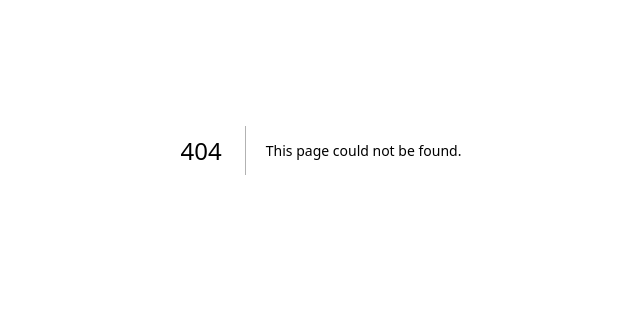
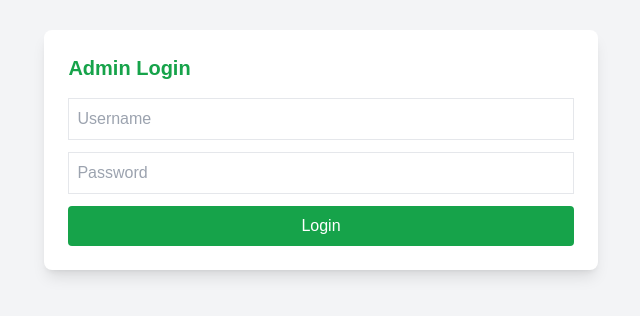
Before and after one commit to afnImadurrosyad/pemiket-app, a Next.js app: page /admin-login in a window 1280 px wide. Before the commit this address had no page. Shown: the part 250-566 px from the top of the page, without its empty margins (319-959 px from the left). Built offline with nearby package versions, Linux system fonts and the light colour scheme.

Commit message:
admin login - enkripsi password

```diff
--- a/package.json
+++ b/package.json
@@ -10,6 +10,7 @@
   },
   "dependencies": {
     "@supabase/supabase-js": "^2.48.1",
+    "bcryptjs": "^3.0.2",
     "lucide-react": "^0.475.0",
     "next": "15.1.7",
     "react": "^19.0.0",
--- /dev/null
+++ b/pages/admin-login.jsx
@@ -0,0 +1,68 @@
+import { useState } from 'react';
+import { useRouter } from 'next/router';
+import supabase from '../lib/supabase';
+import bcrypt from 'bcryptjs';
+import toast from 'react-hot-toast';
+
+export default function AdminLogin() {
+  const [username, setUsername] = useState('');
+  const [password, setPassword] = useState('');
+  const router = useRouter();
+
+  async function handleLogin(e) {
+    e.preventDefault();
+
+    const { data: admin, error } = await supabase
+      .from('admin_users')
+      .update({ login: true })
+      .select('password')
+      .eq('username', username)
+      .single();
+
+    if (error || !admin) {
+      toast.error('Username tidak ditemukan!');
+      return;
+    }
+
+    const match = await bcrypt.compare(password, admin.password);
+    if (!match) {
+      toast.error('Password salah!');
+      return;
+    }
+
+    toast.success('Login berhasil!');
+    localStorage.setItem('admin_logged_in', 'true'); // Simpan status login
+    setTimeout(() => {
+      router.push('/admin'); // Redirect ke halaman admin
+    }, 1000);
+  }
+
+  return (
+    <div className='min-h-screen flex justify-center items-center bg-gray-100'>
+      <form
+        onSubmit={handleLogin}
+        className='bg-white p-6 rounded-lg shadow-lg'>
+        <h2 className='text-xl text-green-600 font-bold mb-4'>Admin Login</h2>
+        <input
+          type='text'
+          placeholder='Username'
+          value={username}
+          onChange={(e) => setUsername(e.target.value)}
+          className='border p-2 w-full mb-3 text-gray-600'
+        />
+        <input
+          type='password'
+          placeholder='Password'
+          value={password}
+          onChange={(e) => setPassword(e.target.value)}
+          className='border p-2 w-full mb-3 text-gray-600'
+        />
+        <button
+          type='submit'
+          className='bg-green-600 text-white w-full p-2 rounded'>
+          Login
+        </button>
+      </form>
+    </div>
+  );
+}
--- a/pages/admin.jsx
+++ b/pages/admin.jsx
@@ -1,32 +1,80 @@
 import { useEffect, useState } from 'react';
+import { useRouter } from 'next/router';
 import supabase from '../lib/supabase';
 import toast from 'react-hot-toast';
 
 export default function AdminPage() {
+  const router = useRouter();
+  const [admins, setAdmin] = useState([]);
   const [users, setUsers] = useState([]);
   const [userValid, setValid] = useState([]);
+  const [isLoggedIn, setIsLoggedIn] = useState(false);
 
   useEffect(() => {
+    // Cek apakah admin sudah login
+    const adminLogin = localStorage.getItem('admin_logged_in');
+    if (!adminLogin) {
+      router.push('/admin-login'); // Redirect ke halaman login jika belum login
+      return;
+    }
+    setIsLoggedIn(true);
+
     fetchUsers();
     fetchvalid();
+    fetchAdmin();
 
     const subscription = supabase
       .channel('realtime admin')
       .on(
         'postgres_changes',
-        { event: 'UPDATE', schema: 'public', table: 'data_pemilih' },
+        {
+          event: 'UPDATE',
+          schema: 'public',
+          table: 'data_pemilih',
+        },
         (payload) => {
           console.log('Realtime Update:', payload);
-          fetchUsers(); // Refresh data pengguna yang menunggu verifikasi
-          fetchvalid(); // Refresh data pengguna yang sudah valid
+          fetchUsers();
+          fetchvalid();
+        }
+      )
+      .subscribe();
+
+    const adminUsersSubscription = supabase
+      .channel('realtime-admin-users')
+      .on(
+        'postgres_changes',
+        {
+          event: 'UPDATE',
+          schema: 'public',
+          table: 'admin_users',
+        },
+        (payload) => {
+          console.log('Realtime Update (admin_users):', payload);
+          fetchAdmin();
         }
       )
       .subscribe();
 
     return () => {
+      supabase.removeChannel(adminUsersSubscription);
       supabase.removeChannel(subscription);
     };
   }, []);
+
+  //fecth admin
+  async function fetchAdmin() {
+    const { data, error } = await supabase
+      .from('admin_users')
+      .select('username')
+      .eq('login', true);
+
+    if (error) {
+      toast.error('Gagal mengambil data!');
+    } else {
+      setAdmin(data);
+    }
+  }
 
   async function fetchUsers() {
     const { data, error } = await supabase
@@ -67,6 +115,7 @@ export default function AdminPage() {
       setUsers(users.filter((user) => user.nim !== nim));
     }
   }
+
   async function deleteUser(nim) {
     const { error } = await supabase
       .from('data_pemilih')
@@ -81,11 +130,46 @@ export default function AdminPage() {
     }
   }
 
+  function handleLogout() {
+    localStorage.removeItem('admin_logged_in'); // Hapus status login
+    router.push('/admin-login');
+  }
+
+  if (!isLoggedIn) return null; // Mencegah render sebelum cek login selesai
+
   return (
-    <div className='min-h-screen flex flex-col items-center bg-gray-50 p-6'>
-      <h1 className='text-3xl font-bold text-green-600 mb-6'>
-        Dashboard Admin
-      </h1>
+    <div className='min-h-screen flex flex-col items-center bg-gray-50'>
+      {/* list admin online */}
+      <div className='bg-gray-700 min-w-20 mt-1 rounded-md max-h-6'>
+        {admins.length === 1 ? (
+          <p className='text-gray-600'>
+            Tidak ada admin lain yang sedang online.
+          </p>
+        ) : (
+          <div className='flex flex-wrap'>
+            <div className='text-white text-xs px-2 py-1 rounded-lg mb-1'>
+              Admin Online :
+            </div>
+            {admins.map((admin) => (
+              <div
+                key={admin.username}
+                className='text-white text-xs px-2 py-1 rounded-lg mb-1'>
+                {admin.username}
+              </div>
+            ))}
+          </div>
+        )}
+      </div>
+
+      <div className='flex justify-around items-center w-screen mb-4'>
+        <h1 className='text-3xl font-bold text-green-600 '>Dashboard Admin</h1>
+        <button
+          onClick={handleLogout}
+          className='bg-red-500 mr-4 mb-2 text-white text-xs px-2 py-2 rounded-lg hover:bg-red-700 transition'>
+          Logout
+        </button>
+      </div>
+
       {/* laman bagian verifikasi */}
       <div className='w-full max-w-3xl bg-white p-6 rounded-lg shadow-lg'>
         <h2 className='text-xl font-semibold mb-4 text-gray-700'>
@@ -121,6 +205,7 @@ export default function AdminPage() {
           </div>
         )}
       </div>
+
       {/* laman bagian terverifikasi */}
       <div className='w-full max-w-3xl bg-white p-6 rounded-lg shadow-lg m-4'>
         <h2 className='text-xl font-semibold mb-4 text-gray-700'>
```
Also changed, not shown: 1 other file (tests, documents, lock files or other folders).
